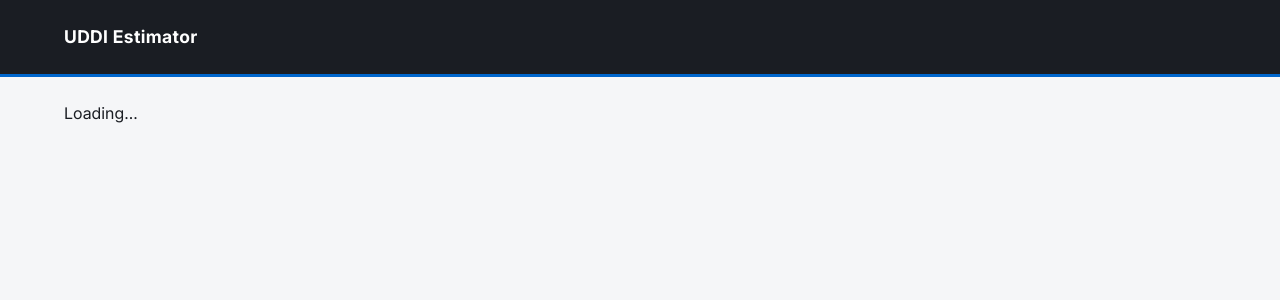
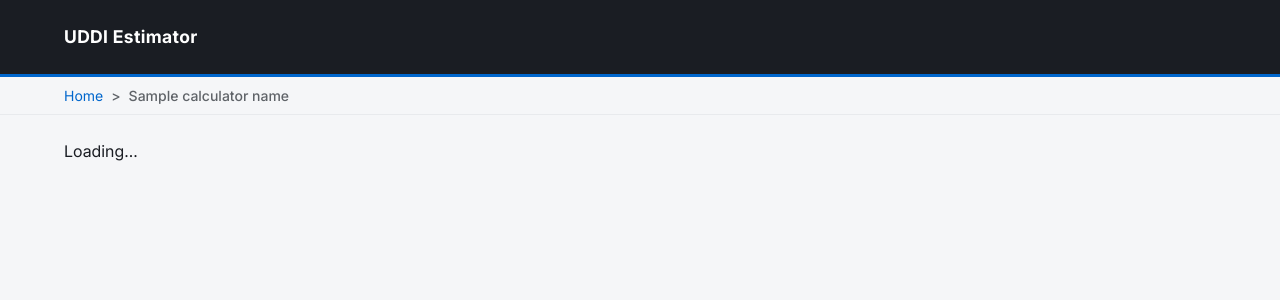
Before and after one commit to stefanriegel/Infoblox-Universal-DDI-cloud-usage, a Python web app: template src/cloud_usage/dashboard/templates/base.html in a window 1280 px wide. Shown: the top 300 px of the page. Run offline with Jinja, Linux system fonts and the light colour scheme; the template is opened without the code that fills it: most values are stand-ins (such as "Sample title", 1, 10 or a date in 2020).

Commit message:
feat(35-02): add breadcrumb nav to base.html and CSS; remove xfail markers
- base.html: conditional breadcrumb-nav block between </header> and <main>
- app.css: breadcrumb-nav, breadcrumb, breadcrumb-item, breadcrumb-current rules
- test_dashboard_navigation.py: remove all xfail markers, all 7 tests green
- Home link uses plain <a href="/"> with no hx-* attributes
- CSS uses existing --ib-gray-100/200/600, --ib-blue, --ib-blue-dark tokens only

```diff
--- a/src/cloud_usage/dashboard/static/app.css
+++ b/src/cloud_usage/dashboard/static/app.css
@@ -423,3 +423,41 @@ nav.tab-bar a:hover {
     align-self: flex-start;
     margin-top: auto;
 }
+
+/* ===== Breadcrumb navigation ===== */
+.breadcrumb-nav {
+    background: var(--ib-gray-100);
+    border-bottom: 1px solid var(--ib-gray-200);
+    padding: 0.5rem 0;
+}
+
+.breadcrumb {
+    display: flex;
+    list-style: none;
+    padding: 0;
+    margin: 0;
+    gap: 0;
+    align-items: center;
+    font-size: 0.875rem;
+}
+
+.breadcrumb-item + .breadcrumb-item::before {
+    content: ">";
+    padding: 0 0.5rem;
+    color: var(--ib-gray-600);
+}
+
+.breadcrumb-item a {
+    color: var(--ib-blue);
+    text-decoration: none;
+}
+
+.breadcrumb-item a:hover {
+    text-decoration: underline;
+    color: var(--ib-blue-dark);
+}
+
+.breadcrumb-current {
+    color: var(--ib-gray-600);
+    font-weight: 500;
+}
--- a/src/cloud_usage/dashboard/templates/base.html
+++ b/src/cloud_usage/dashboard/templates/base.html
@@ -15,6 +15,16 @@
             </nav>
         </div>
     </header>
+    {% if calculator_name %}
+    <nav class="breadcrumb-nav" aria-label="breadcrumb">
+        <div class="container">
+            <ol class="breadcrumb">
+                <li class="breadcrumb-item"><a href="/">Home</a></li>
+                <li class="breadcrumb-item breadcrumb-current" aria-current="page">{{ calculator_name }}</li>
+            </ol>
+        </div>
+    </nav>
+    {% endif %}
     <main class="container" id="main-content">
         {% block content %}
         <div id="tab-container"
```
Also changed, not shown: tests/test_dashboard_navigation.py (+1 -12 lines).
